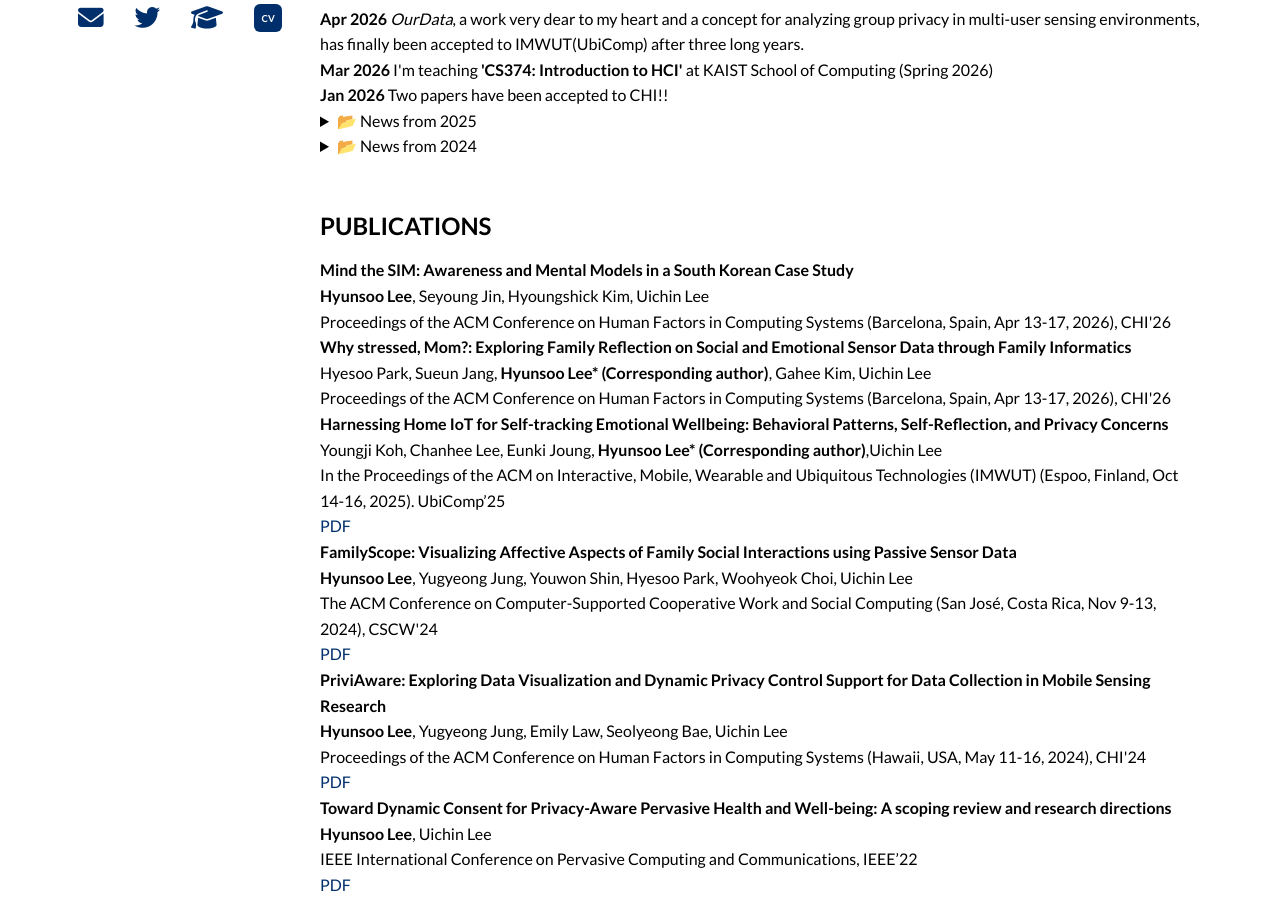
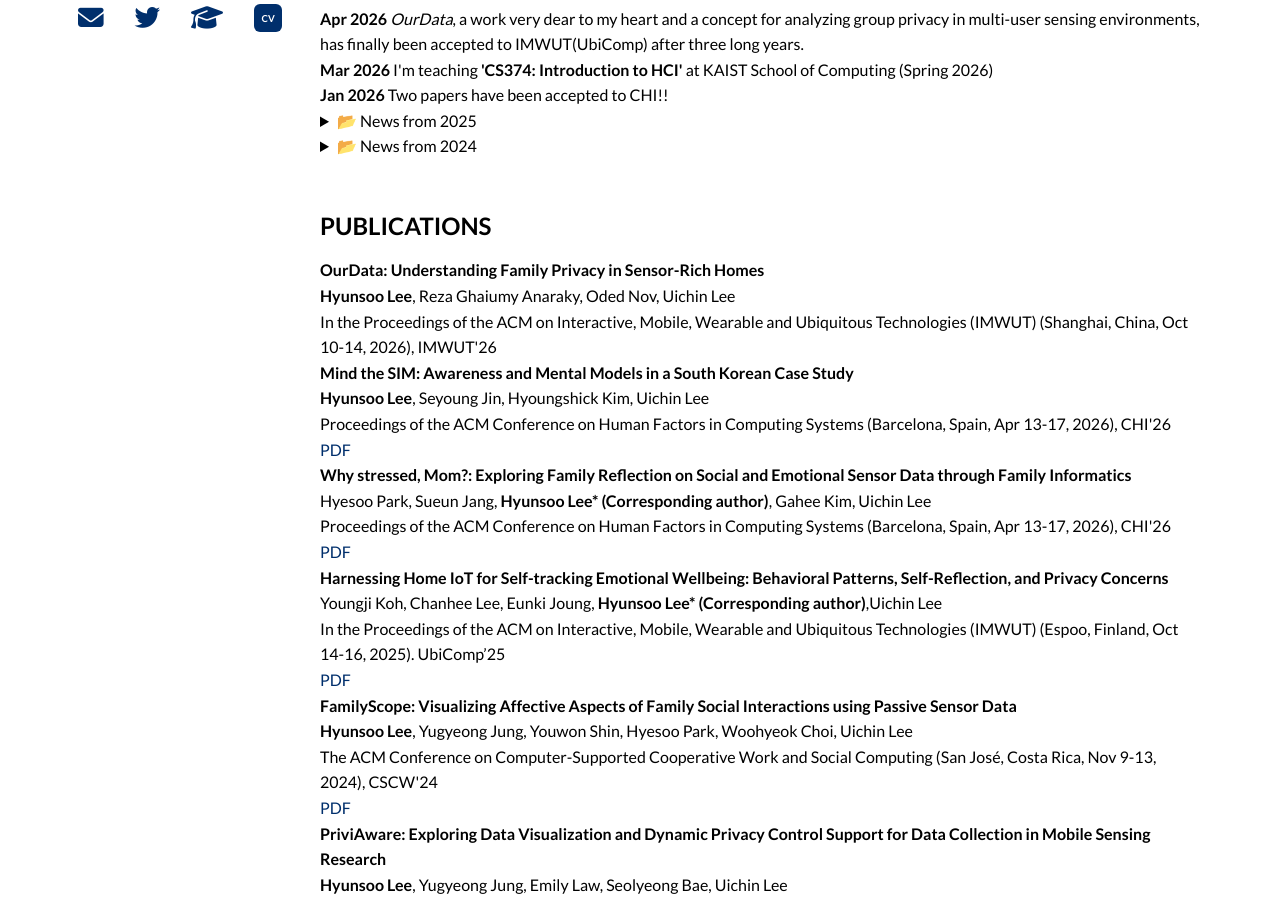
Before and after one commit to hslee90/hslee90.github.io, a Jekyll site: the page built from index.md, in a window 1280 px wide and 900 px high, scrolled down 468 px. Built offline with Jekyll 4.4.1, drawn with Linux system fonts in a browser that asks for light colours; nearby versions of some CDN libraries.

Commit message:
Update index.md

```diff
--- a/index.md
+++ b/index.md
@@ -102,16 +102,24 @@ title: "Home"
 
     <h2 id="publications">PUBLICATIONS</h2>
 
+    <div class="publication-item">
+      <strong>OurData: Understanding Family Privacy in Sensor-Rich Homes</strong><br>
+      <span class="publication-authors"><strong>Hyunsoo Lee</strong>, Reza Ghaiumy Anaraky, Oded Nov, Uichin Lee</span><br>
+      <span class="publication-venue"> In the Proceedings of the ACM on Interactive, Mobile, Wearable and Ubiquitous Technologies (IMWUT) (Shanghai, China, Oct 10-14, 2026), IMWUT'26</span><br>
+    </div>
+
      <div class="publication-item">
       <strong>Mind the SIM: Awareness and Mental Models in a South Korean Case Study</strong><br>
       <span class="publication-authors"><strong>Hyunsoo Lee</strong>, Seyoung Jin, Hyoungshick Kim, Uichin Lee</span><br>
       <span class="publication-venue"> Proceedings of the ACM Conference on Human Factors in Computing Systems (Barcelona, Spain, Apr 13-17, 2026), CHI'26</span><br>
+      <a href="assets/pdf/pensieve.pdf">PDF</a>
     </div>
 
       <div class="publication-item">
       <strong>Why stressed, Mom?: Exploring Family Reflection on Social and Emotional Sensor Data through Family Informatics</strong><br>
       <span class="publication-authors"> Hyesoo Park, Sueun Jang, <strong>Hyunsoo Lee* (Corresponding author)</strong>, Gahee Kim, Uichin Lee</span><br>
       <span class="publication-venue"> Proceedings of the ACM Conference on Human Factors in Computing Systems (Barcelona, Spain, Apr 13-17, 2026), CHI'26</span><br>
+      <a href="assets/pdf/pensieve.pdf">PDF</a>
     </div>
 
      <div class="publication-item">
```
